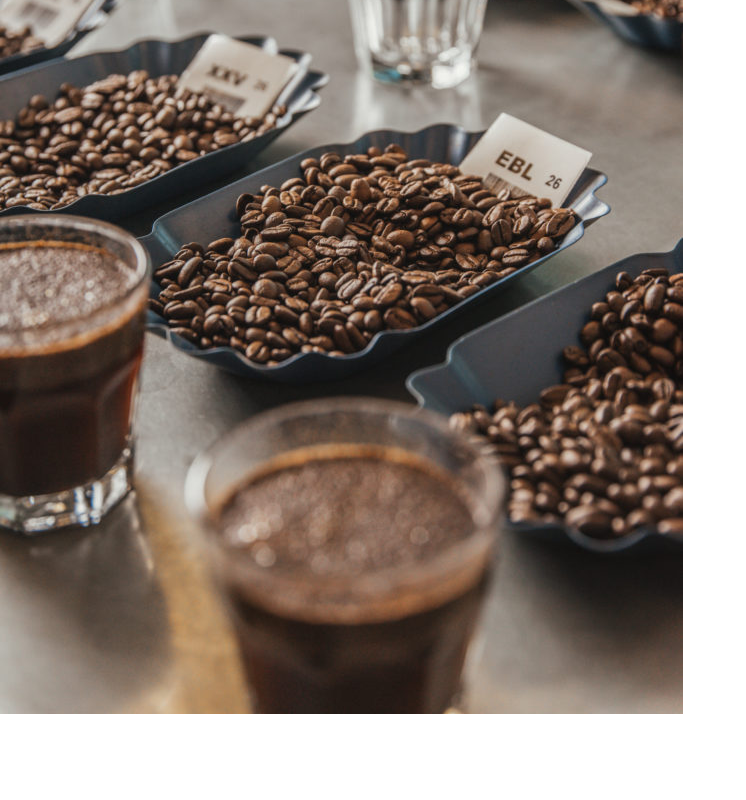
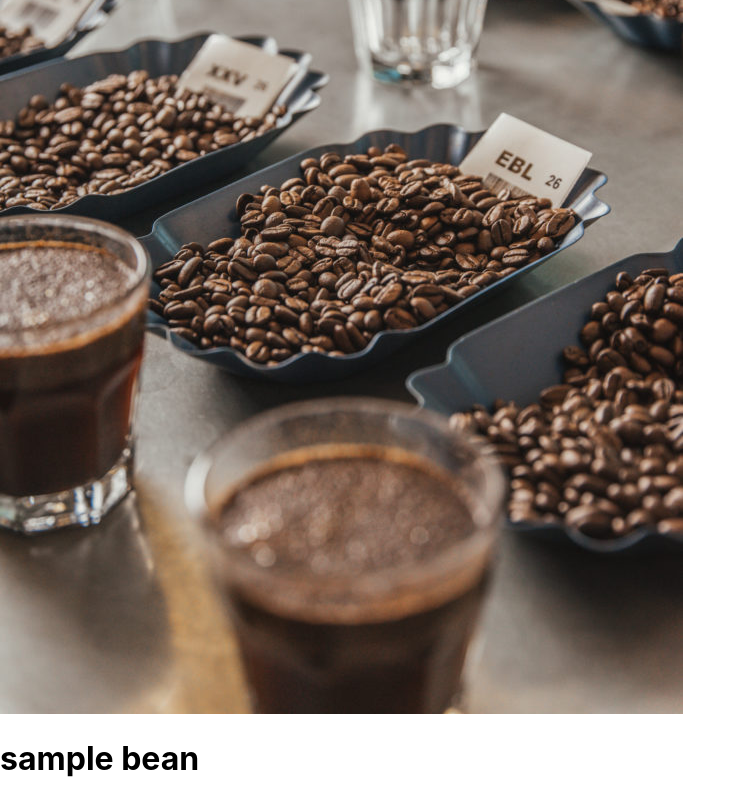
Before and after one commit to ian-bravo/coffee-bean-inventory-tracker, a React (Create React App) app: page / in a window 1280 px wide. Shown: the part 392-1192 px from the top of the page, without its empty margins (0-746 px from the left). Before the commit the page ends 1110 px from the top, so only its background shows below. Built offline with nearby package versions, Linux system fonts and the light colour scheme.

Commit message:
add basic bean list fx

```diff
--- a/src/components/App.js
+++ b/src/components/App.js
@@ -1,12 +1,14 @@
 import React from "react";
 import Header from "./Header";
 import BeanControl from "./BeanControl";
+import BeanList from "./BeanList";
 
 function App(){
   return (
     <React.Fragment>
       <Header />
       {/* <BeanControl /> */}
+      <BeanList />
     </React.Fragment>
   );
 }
--- a/src/components/Bean.js
+++ b/src/components/Bean.js
@@ -0,0 +1,13 @@
+import React from "react";
+
+function Bean(){
+  const name = "Thato";
+  const name2 = "Haley";
+  return (
+    <React.Fragment>
+      <h1>sample bean</h1>
+    </React.Fragment>
+  );
+}
+
+export default Bean;
--- a/src/components/BeanList.js
+++ b/src/components/BeanList.js
@@ -0,0 +1,10 @@
+import React from "react";
+import Bean from "./Bean";
+
+function BeanList(){
+  return (
+    <Bean />
+  );
+}
+
+export default BeanList;
```
